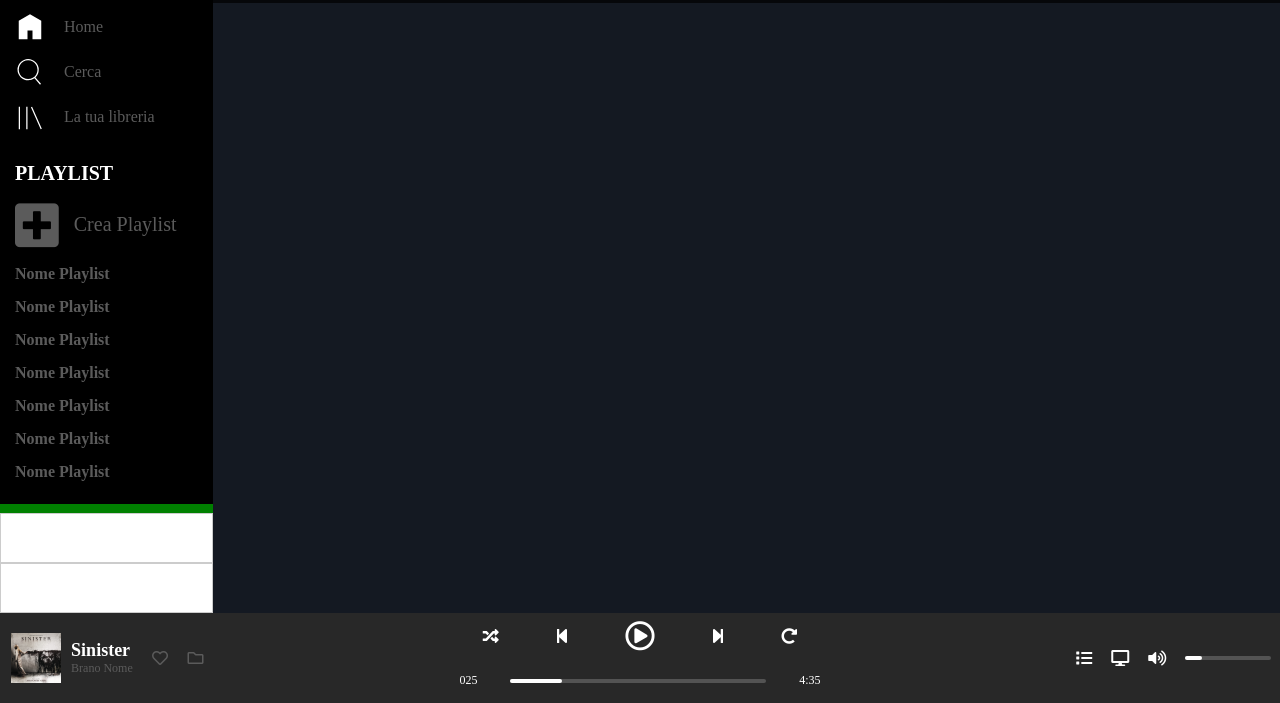
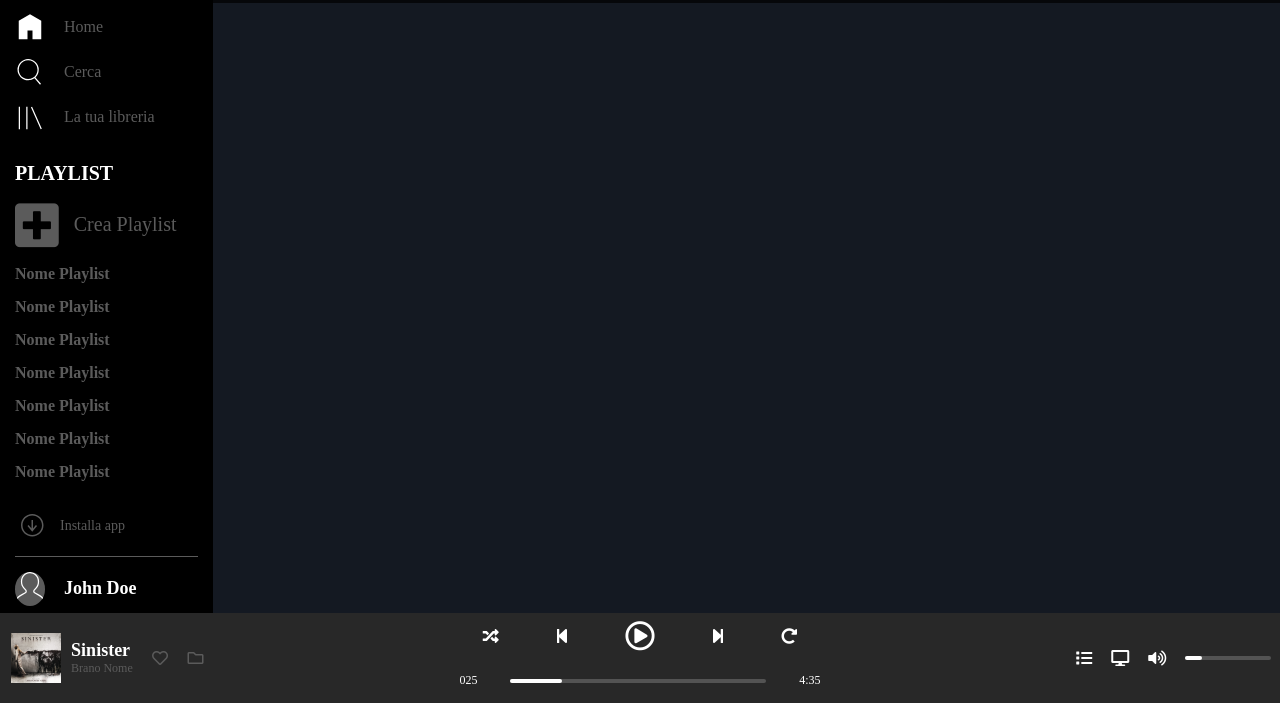
Before and after one commit to MarcoDeRosso/html-css-spotifyweb, a plain HTML site: page index.html in a window 1280 px wide. Shown: the part 97-800 px from the top of the page. Drawn offline with Linux system fonts and the light colour scheme.

Commit message:
bottom side-bar ok

```diff
--- a/css/style.css
+++ b/css/style.css
@@ -101,17 +101,58 @@ main .sidebar {
 /* inizio bottom-sidebar */
 
 .sidebar .bottom-sidebar {
-    flex-grow: 1;
-    background-color: green;
     display: flex;
     flex-direction: column-reverse;
+    padding: 15px;
 }
 
-.bottom-sidebar .account,
+.bottom-sidebar .account {
+    border-top: 1px solid #5b5b5b;
+    padding-top: 15px;
+}
+
+.bottom-sidebar .account img {
+    width: 30px;
+    height: auto;
+    background-color: #5b5b5b;
+    border-radius: 50%;
+    vertical-align: middle;
+}
+
+.bottom-sidebar .account span {
+    color: #fff;
+    font-weight: 700;
+    font-size: 18px;
+    vertical-align: middle;
+    margin-left: 15px;
+}
+
 .bottom-sidebar .installa {
-    background-color: #fff;
-    border: 1px solid #ccc;
-    height: 50px;
+    display: flex;
+    align-items: center;
+    padding-bottom: 15px;
+}
+
+.bottom-sidebar .installa .svg-container {
+    width: 30px;
+    height: 30px;
+    vertical-align: middle;
+}
+
+.svg-container .download {
+    width: 100%;
+    height: 100%;
+}
+
+.svg-container .download path {
+    fill: #5b5b5b;
+}
+
+.bottom-sidebar .installa span {
+    color: #5b5b5b;
+    font-size: 14px;
+    vertical-align: middle;
+    margin-left: 15px;
 }
 
 
--- a/index.html
+++ b/index.html
@@ -77,8 +77,16 @@
                     </ul>
                 </div>
                 <div class="bottom-sidebar">
-                    <div class="account"></div>
-                    <div class="installa"></div>
+                    <div class="account">
+                        <img src="./img/profile.svg" alt="profile">
+                        <span>John Doe</span>
+                    </div>
+                    <div class="installa">
+                        <div class="svg-container">
+                            <svg class="download" viewBox="0 0 20 20" xmlns="http://www.w3.org/2000/svg"><title>Download icon</title><path d="M12 11.657V6h-1v5.65L9.076 9.414l-.758.65 3.183 3.702 3.195-3.7-.758-.653L12 11.657zM11.5 2C7.358 2 4 5.358 4 9.5c0 4.142 3.358 7.5 7.5 7.5 4.142 0 7.5-3.358 7.5-7.5C19 5.358 15.642 2 11.5 2zm0 14C7.916 16 5 13.084 5 9.5S7.916 3 11.5 3 18 5.916 18 9.5 15.084 16 11.5 16z" fill="#ffffff" fill-rule="evenodd"/></svg>
+                        </div>
+                        <span>Installa app</span>
+                    </div>
                 </div>
             </div>
             <!-- inizio sezione con album ed immagini -->
```
